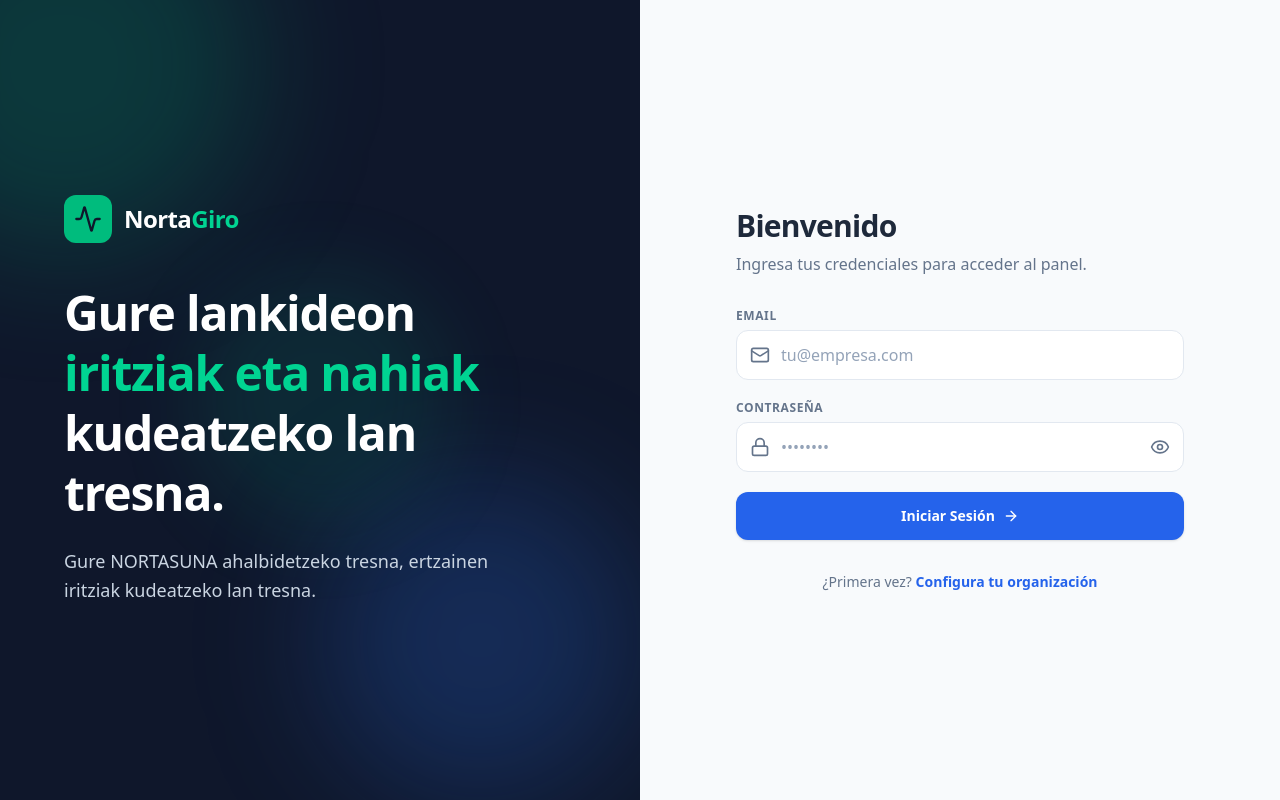
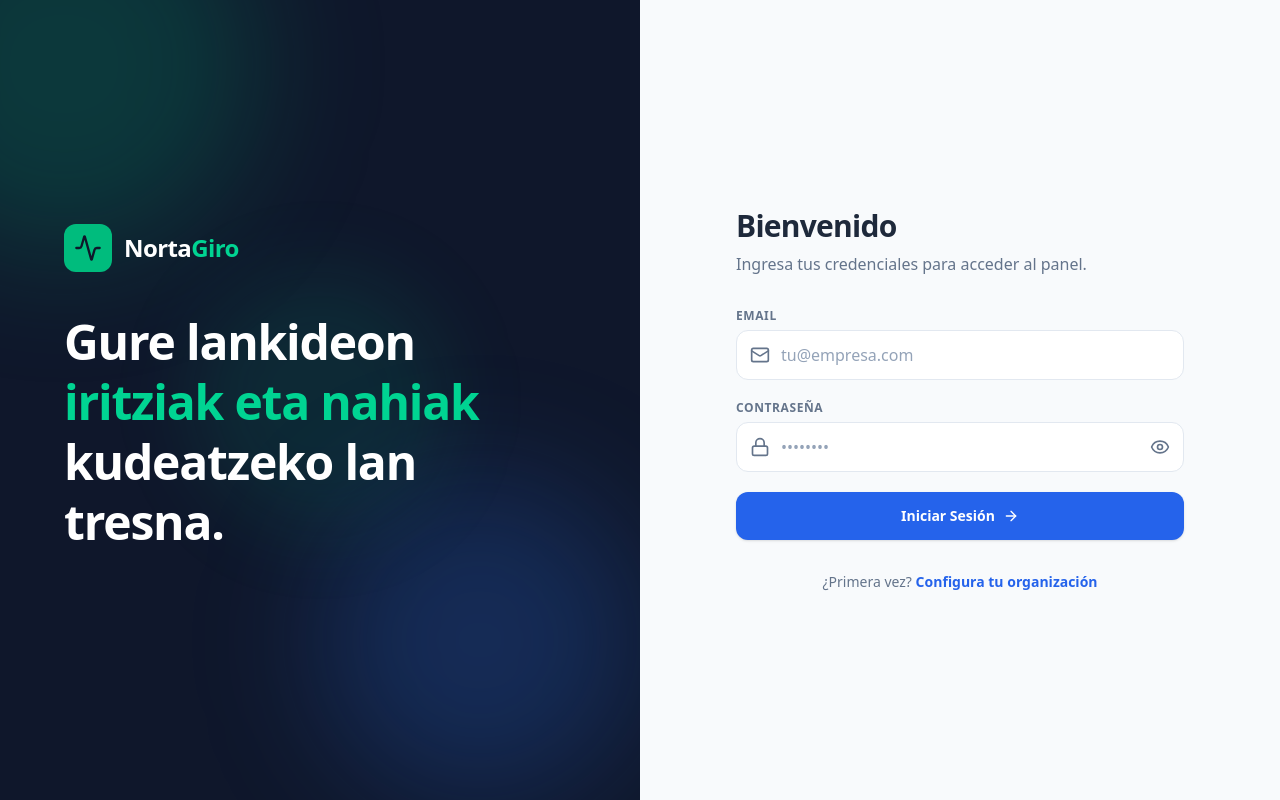
Before and after one commit to Axku-ux/nortagiro-app, a React (Vite) app: page / in a window 1280 px wide. Built offline with nearby package versions, Linux system fonts and the light colour scheme.

Commit message:
Remove description paragraph from LoginView

```diff
--- a/src/views/LoginView.tsx
+++ b/src/views/LoginView.tsx
@@ -56,9 +56,6 @@ export function LoginView({ onLogin, onGoToRegister }: LoginViewProps) {
             kudeatzeko lan tresna.
           </h1>
 
-          <p className="text-slate-300 text-lg leading-relaxed max-w-md">
-            Gure NORTASUNA ahalbidetzeko tresna, ertzainen iritziak kudeatzeko lan tresna.
-          </p>
         </div>
       </div>
 
```
Also changed, not shown: 1 other file (tests, documents, lock files or other folders).
